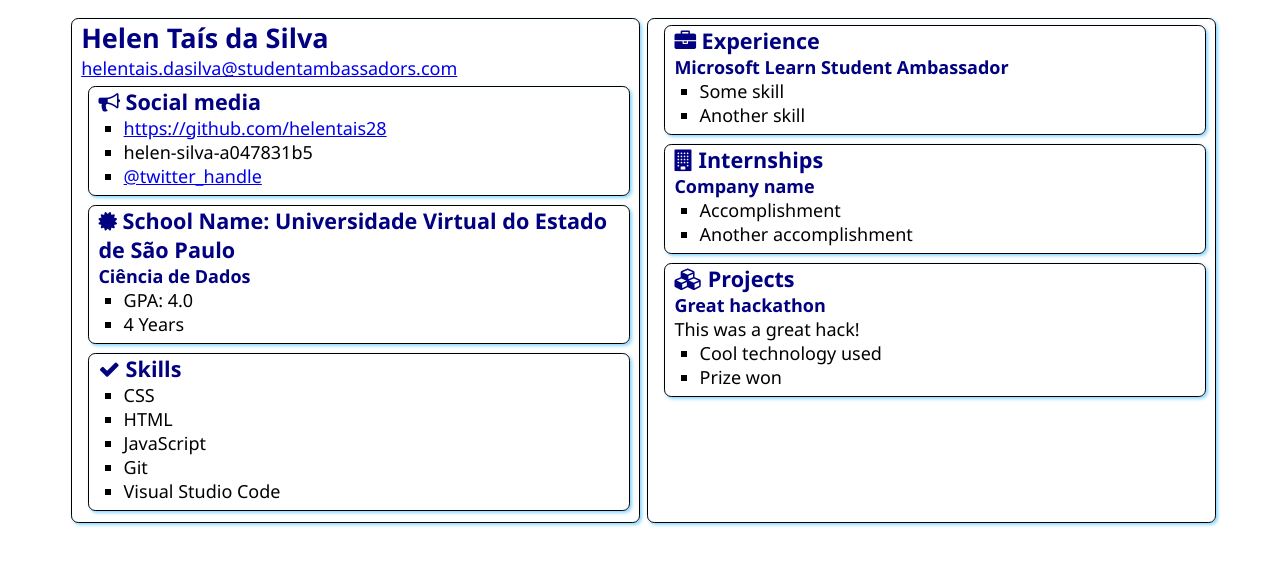
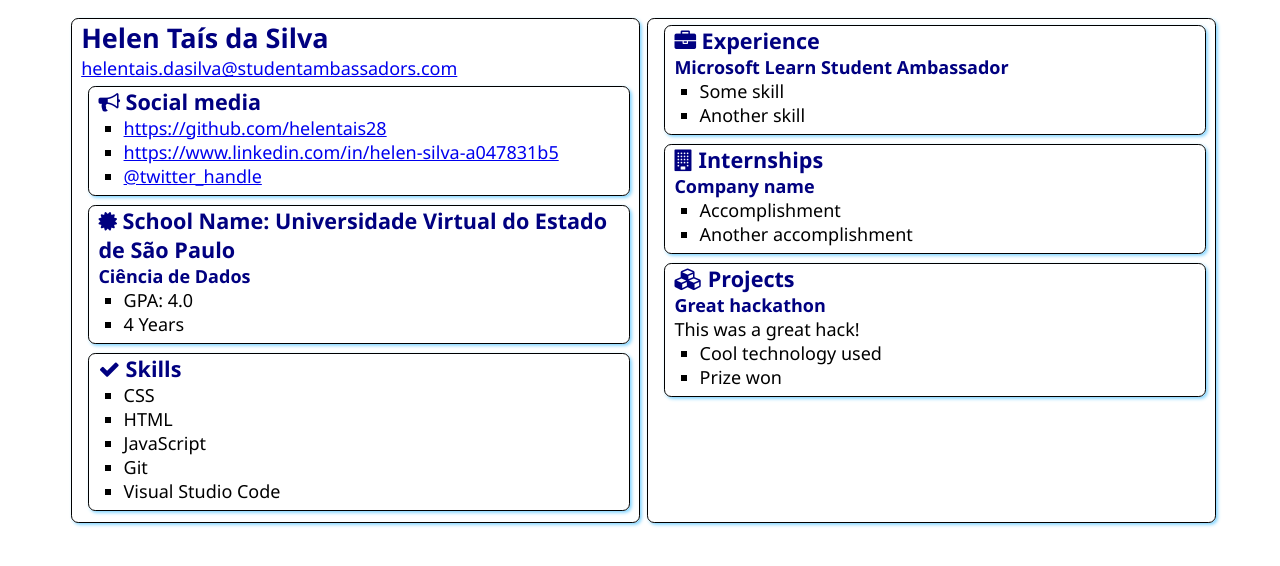
Before and after one commit to helentais28/SATechnicalOnboarding, a plain HTML site: page src/index.html in a window 1280 px wide. Drawn offline with Linux system fonts and the light colour scheme.

Commit message:
alt link

```diff
--- a/src/index.html
+++ b/src/index.html
@@ -22,7 +22,7 @@
                 </h2>
                 <ul>
                     <li><a href="https://github.com/helentais28">https://github.com/helentais28</a></li>
-                    <li><a href="https://www.linkedin.com/in/helen-silva-a047831b5"></a>helen-silva-a047831b5</a></li>
+                    <li><a href="https://www.linkedin.com/in/helen-silva-a047831b5">https://www.linkedin.com/in/helen-silva-a047831b5</a></li>
                     <li><a href="https://twitter.com/<handle>">@twitter_handle</a></li>
                 </ul>
             </section>
```
